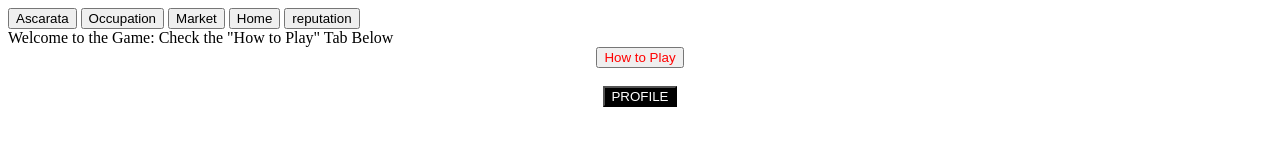
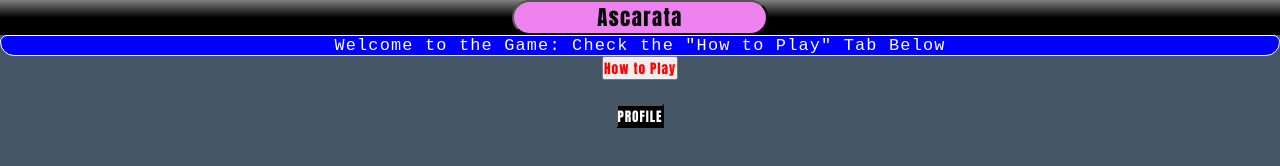
Before and after one commit to RJDischinger/Ascarata-Text-RPG, a plain HTML site: page index.html in a window 1280 px wide. Both pictures are taken after typing "Sample", "name@example.com" into the empty fields and a click on the input "Submit". Drawn offline with Linux system fonts and the light colour scheme; no server answers.

Commit message:
Bug fixes

```diff
--- a/index.html
+++ b/index.html
@@ -1,7 +1,7 @@
 <!DOCTYPE html>
 <html>
   <head>
-    <link rel="stylesheet" href="styles.css">
+    <link rel="stylesheet" href="style.css">
   </head>
 <body>
 
--- a/script.js
+++ b/script.js
@@ -14,10 +14,10 @@ window.addEventListener( "load", function () {
     } );
 
     XHR.addEventListener( "error", function( event ) {
-      alert( 'Test example site used ...' );
+      alert( 'Host site is not available ... but you may continue to Ascarata.' );
     } );
 
-    XHR.open( "POST", "https://example.com/cors.php" );
+    XHR.open( "POST", "http://localhost:5500/" );
     XHR.send( formData );
   }
 
```
